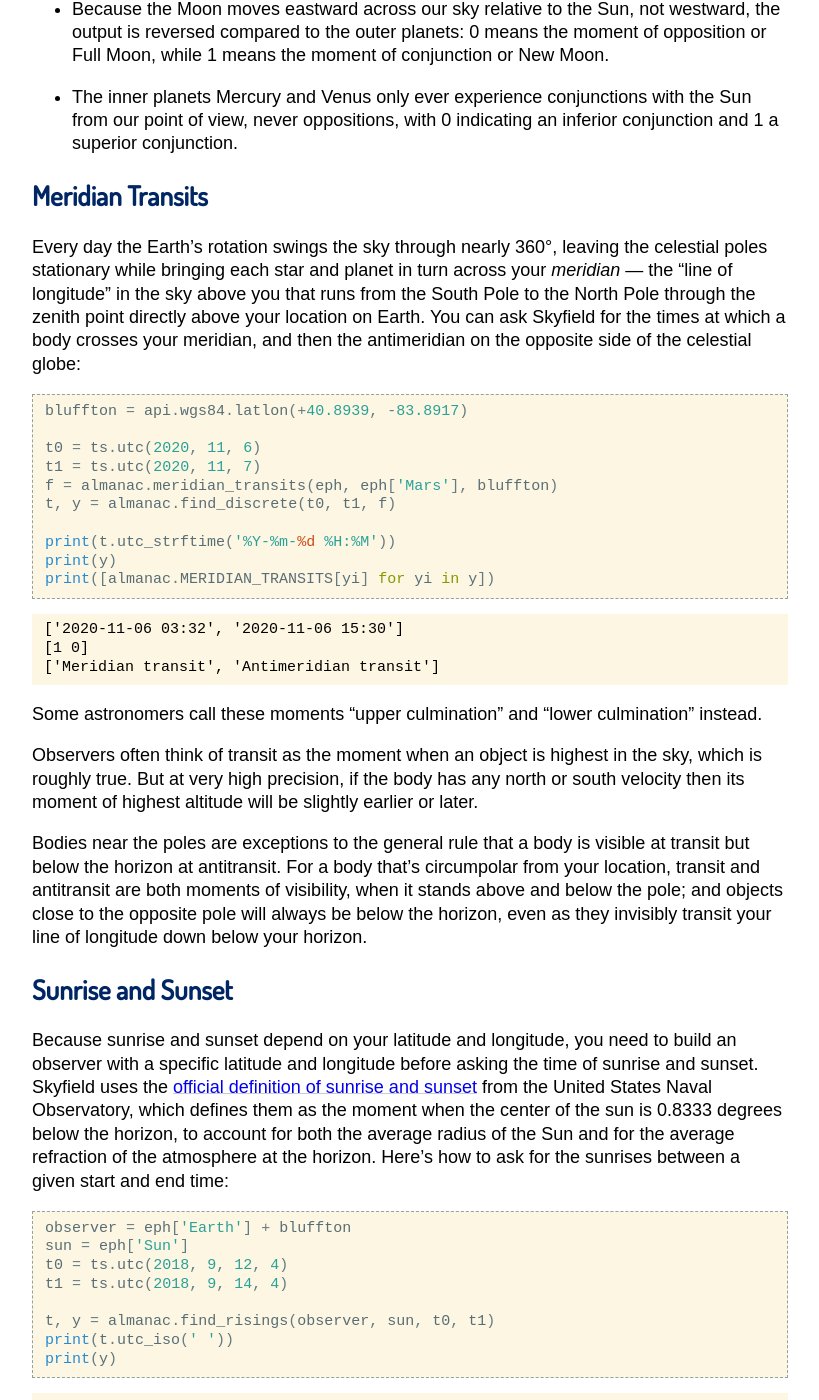
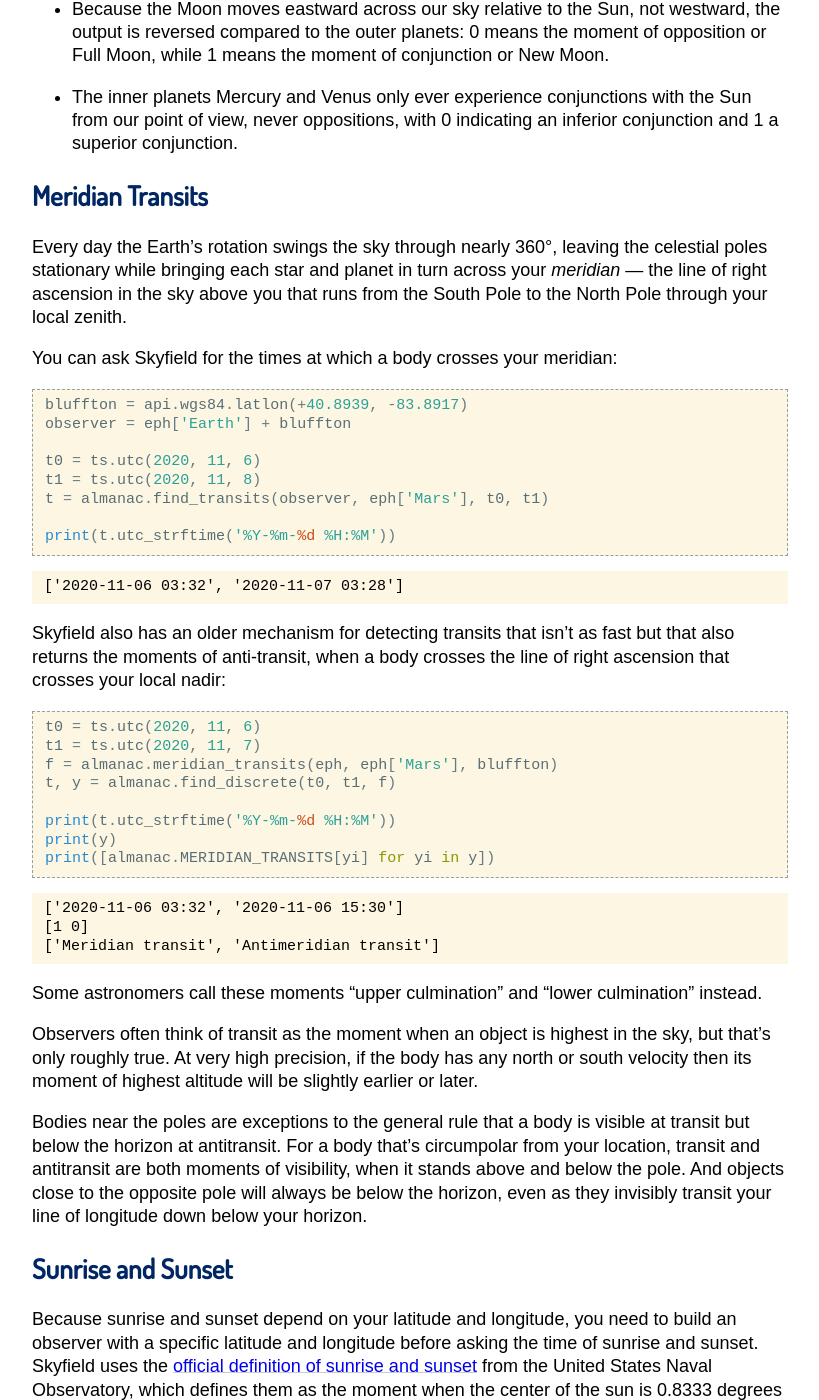
Before and after one commit to skyfielders/python-skyfield, a Sphinx documentation site: the page built from skyfield/documentation/almanac.rst, in a window 1280 px wide and 1400 px high, scrolled down 3768 px. Shown: the whole window, without its empty margins (230-1049 px from the left). Built offline with Sphinx 7.4.7, drawn with Linux system fonts in a browser that asks for light colours; some web fonts are replaced.

Commit message:
Add find_transits() almanac function

```diff
--- a/skyfield/documentation/almanac.rst
+++ b/skyfield/documentation/almanac.rst
@@ -241,16 +241,32 @@ swings the sky through nearly 360°,
 leaving the celestial poles stationary
 while bringing each star and planet in turn
 across your *meridian* —
-the “line of longitude” in the sky above you
-that runs from the South Pole to the North Pole
-through the zenith point directly above your location on Earth.
+the line of right ascension in the sky above you
+that runs from the South Pole to the North Pole through your local zenith.
+
 You can ask Skyfield for the times at which a body
-crosses your meridian,
-and then the antimeridian on the opposite side of the celestial globe:
+crosses your meridian:
 
 .. testcode::
 
     bluffton = api.wgs84.latlon(+40.8939, -83.8917)
+    observer = eph['Earth'] + bluffton
+
+    t0 = ts.utc(2020, 11, 6)
+    t1 = ts.utc(2020, 11, 8)
+    t = almanac.find_transits(observer, eph['Mars'], t0, t1)
+
+    print(t.utc_strftime('%Y-%m-%d %H:%M'))
+
+.. testoutput::
+
+    ['2020-11-06 03:32', '2020-11-07 03:28']
+
+Skyfield also has an older mechanism for detecting transits
+that isn’t as fast but that also returns the moments of anti-transit,
+when a body crosses the line of right ascension that crosses your local nadir:
+
+.. testcode::
 
     t0 = ts.utc(2020, 11, 6)
     t1 = ts.utc(2020, 11, 7)
@@ -272,8 +288,8 @@ Some astronomers call these moments
 
 Observers often think of transit as the moment
 when an object is highest in the sky,
-which is roughly true.
-But at very high precision,
+but that’s only roughly true.
+At very high precision,
 if the body has any north or south velocity
 then its moment of highest altitude will be slightly earlier or later.
 
@@ -281,8 +297,8 @@ Bodies near the poles are exceptions to the general rule
 that a body is visible at transit but below the horizon at antitransit.
 For a body that’s circumpolar from your location,
 transit and antitransit are both moments of visibility,
-when it stands above and below the pole;
-and objects close to the opposite pole will always be below the horizon,
+when it stands above and below the pole.
+And objects close to the opposite pole will always be below the horizon,
 even as they invisibly transit your line of longitude
 down below your horizon.
 
```
Also changed, not shown: 1 other file.
